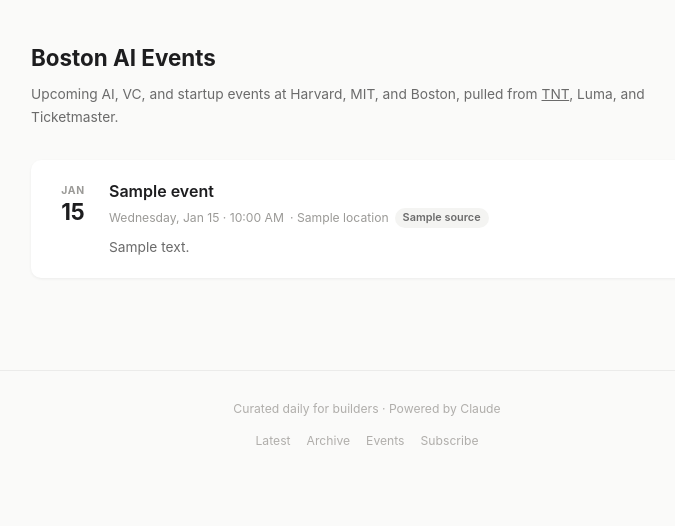
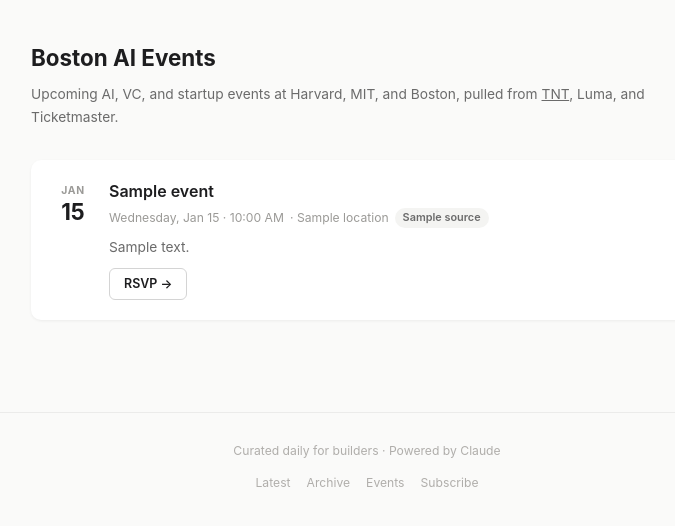
Before and after one commit to Pulkitwalia099/AIinNews, a Flask app: page /events in a window 1280 px wide. Shown: the part 57-583 px from the top of the page, without its empty margins (273-948 px from the left). Run offline with Flask 3, Linux system fonts and the light colour scheme; a database or web service that is not in the repository returns one stand-in record (values such as "Sample title"); some libraries are stand-ins or nearby versions.

Commit message:
Add RSVP button to event cards
Co-Authored-By: Claude Opus 4.6 <noreply@anthropic.com>

```diff
--- a/templates/base.html
+++ b/templates/base.html
@@ -666,6 +666,23 @@
       margin: 0;
     }
 
+    .event-cta {
+      display: inline-block;
+      font-size: 0.78rem;
+      font-weight: 600;
+      color: #1d1d1f;
+      text-decoration: none;
+      margin-top: 10px;
+      padding: 5px 14px;
+      border: 1px solid #d4d4d4;
+      border-radius: 6px;
+      transition: background 0.15s, border-color 0.15s;
+    }
+    .event-cta:hover {
+      background: #f4f4f2;
+      border-color: #b0aeab;
+    }
+
     /* Archive cards */
     .archive-card:hover { box-shadow: 0 2px 8px rgba(0,0,0,0.1); }
 
--- a/templates/events.html
+++ b/templates/events.html
@@ -27,6 +27,7 @@
       {% if event.description %}
         <p class="event-desc">{{ event.description }}</p>
       {% endif %}
+      <a href="{{ event.url }}" target="_blank" rel="noopener noreferrer" class="event-cta">RSVP &rarr;</a>
     </div>
   </div>
   {% endfor %}
```
